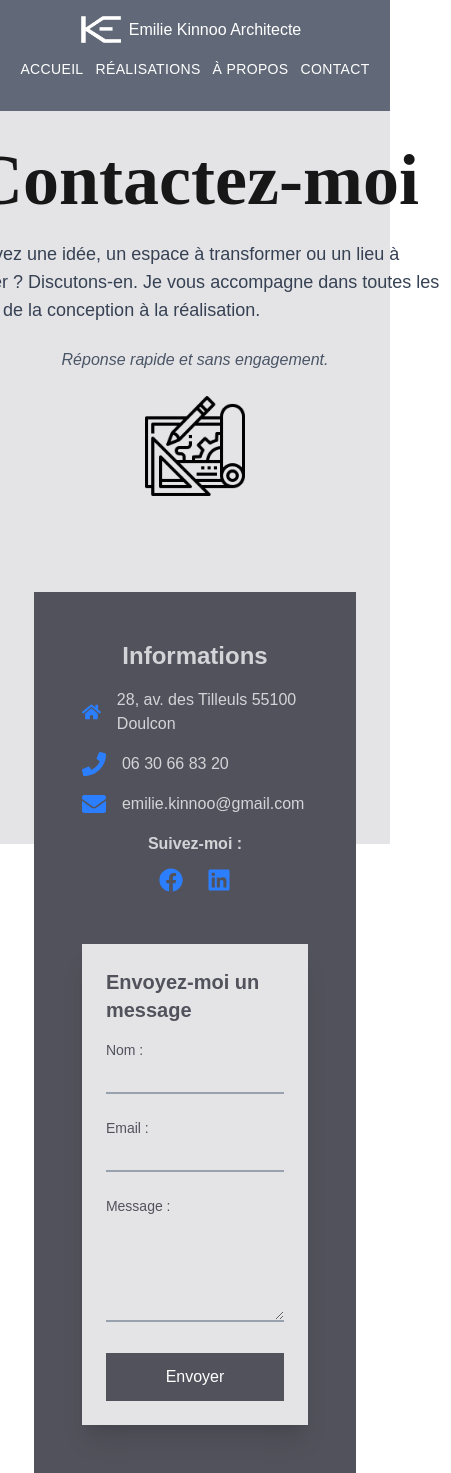
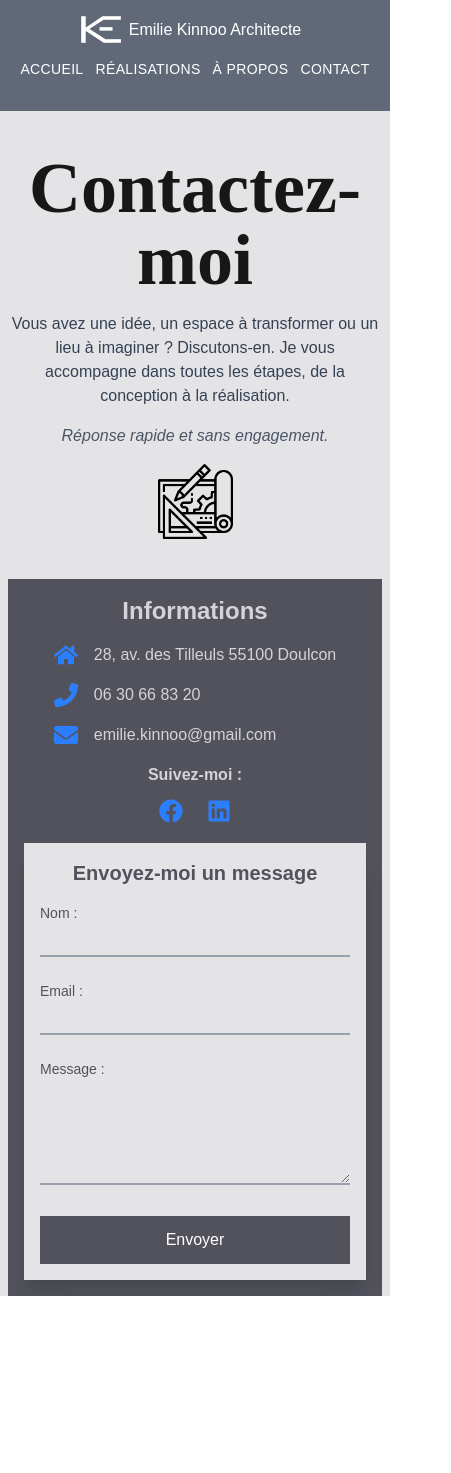
Before and after one commit to KevinDq/EK-Archi, a Next.js app: page /contact in a window 390 px wide. Shown: the whole page, 451 px wide, since content can reach past the window. After the commit the page ends 1296 px from the top, so only its background shows below. Built offline with nearby package versions, Linux system fonts and the light colour scheme; a web font is replaced by a local one.

Commit message:
Update page.tsx

```diff
--- a/app/contact/page.tsx
+++ b/app/contact/page.tsx
@@ -23,7 +23,7 @@ const Contact = () => {
     setIsSubmitting(true); // Le formulaire est en cours d'envoi
 
     try {
-      const response = await fetch('https://formspree.io/f/manegdkg', {
+      const response = await fetch('https://formspree.io/f/mqapwapb', {
         method: 'POST',
         headers: {
           'Content-Type': 'application/json',
@@ -48,10 +48,10 @@ const Contact = () => {
   };
 
   return (
-    <main className="w-screen h-screen mx-auto px-4 py-12 bg-zinc-200 flex flex-col lg:flex-row items-center justify-around">
-      <header className='w-lg flex flex-col items-center justify-center gap-6 my-24'>
+    <main className="w-full min-h-screen mx-auto px-2 sm:px-4 pt-28 sm:py-12 bg-zinc-200 bg-fixed flex flex-col lg:flex-row items-center justify-around">
+      <header className='sm:w-lg flex flex-col items-center justify-center gap-4 sm:gap-6 my-10 sm:my-24'>
         <h1 className="text-7xl font-bold text-center animate-fade-in-up font-leah">Contactez-moi</h1>
-        <p className="text-lg text-gray-700">
+        <p className="text-center sm:text-lg text-gray-700">
           Vous avez une idée, un espace à transformer ou un lieu à imaginer ?
           Discutons-en. Je vous accompagne dans toutes les étapes, de la conception à la réalisation.
         </p>
@@ -61,12 +61,12 @@ const Contact = () => {
         <Image
                       src="/images/design.png"
                       alt="Portrait de l'architecte"
-                      width={100}
-                      height={100}
+                      width={75}
+                      height={75}
                       className=""
                     />
       </header>
-      <section className='flex flex-col w-9/10 md:w-auto items-center md:flex-row gap-12 p-12 bg-zinc-600 text-zinc-300'>
+      <section className='flex flex-col w-full  md:w-auto items-center md:flex-row gap-4 sm:gap-12 p-4 sm:p-12 bg-zinc-600 text-zinc-300'>
         <article className="flex flex-row justify-center items-center w-full md:w-7/10 md:flex-col gap-8 animate-slide-in basis-1/2">
             {/* Informations de contact */}
             <div className='flex flex-col justify-between items-center'>
@@ -104,8 +104,8 @@ const Contact = () => {
               </div>
             </div>
         </article>
-        <article className="p-6 shadow-xl w-full bg-zinc-200 text-zinc-600 basis-1/2">
-            <h2 className="text-xl font-semibold mb-4">Envoyez-moi un message</h2>
+        <article className="p-4 sm:p-6 shadow-xl w-full bg-zinc-200 text-zinc-600 basis-1/2">
+            <h2 className="text-xl font-semibold text-center mb-4">Envoyez-moi un message</h2>
             <form onSubmit={handleSubmit} className="space-y-6">
               <div>
                 <label htmlFor="name" className="block text-sm font-medium">Nom :</label>
```
